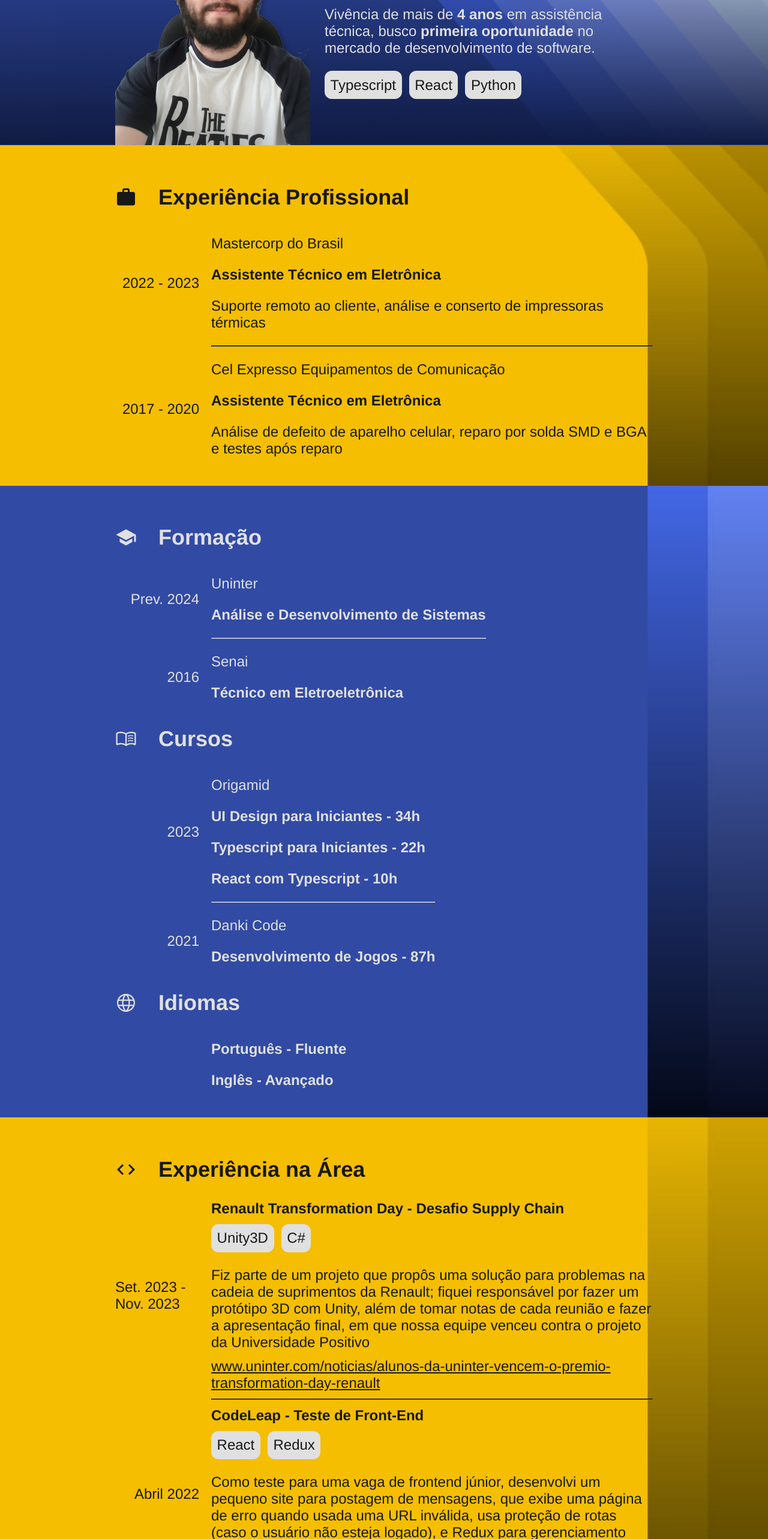
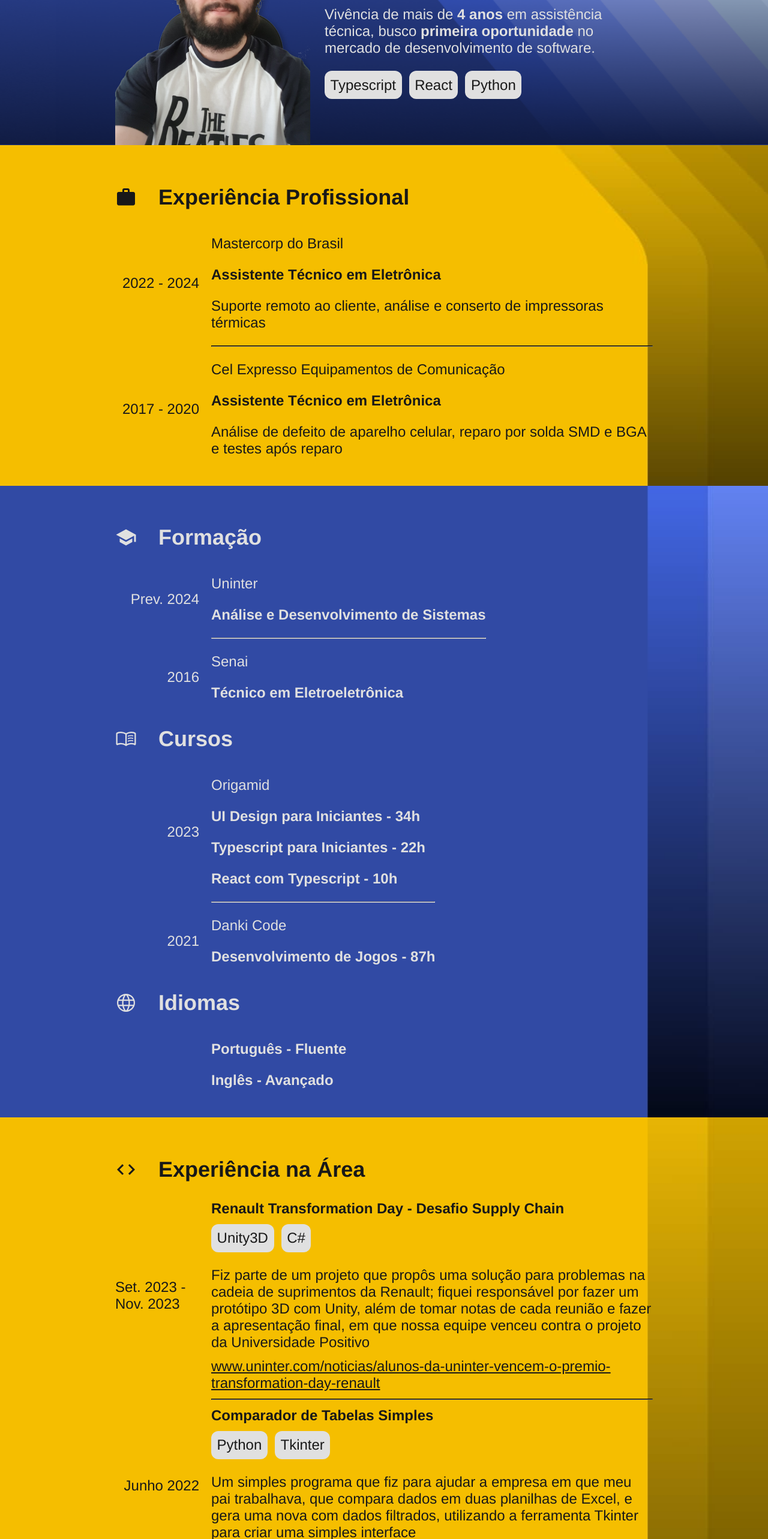
Before and after one commit to bcf513/PaginaPessoal, a React (Vite) app: page / in a window 1280 px wide. Shown: the part 234-2800 px from the top of the page at 60% size. Built offline with nearby package versions, Linux system fonts and the light colour scheme.

Commit message:
Inclusão de experiência
Inclusão de experiência na área e atualização do ano de trabalho na Mastercorp

```diff
--- a/src/Pages/Inicial/ExperienciaNaArea.tsx
+++ b/src/Pages/Inicial/ExperienciaNaArea.tsx
@@ -60,6 +60,16 @@ function ExperienciaNaArea() {
             <hr />
           </div>
           <Experiencia
+            projeto="Comparador de Tabelas Simples"
+            data="Junho 2022"
+            habilidades={["Python", "Tkinter"]}
+            descricao="Um simples programa que fiz para ajudar a empresa em que meu pai trabalhava, que compara dados em duas planilhas de Excel, e gera uma nova com dados filtrados, utilizando a ferramenta Tkinter para criar uma simples interface"
+            link="https://github.com/bcf513/ComparadorTabelasSimples"
+          />
+          <div className="divider-container">
+            <hr />
+          </div>
+          <Experiencia
             projeto="CodeLeap - Teste de Front-End"
             data="Abril 2022"
             habilidades={["React", "Redux"]}
--- a/src/Pages/Inicial/ExperienciaProfissional.tsx
+++ b/src/Pages/Inicial/ExperienciaProfissional.tsx
@@ -42,7 +42,7 @@ function ExperienciaProfissional() {
         </div>
         <div className="lista-cursos">
           <Experiencia
-            data="2022 - 2023"
+            data="2022 - 2024"
             funcao="Assistente Técnico em Eletrônica"
             empresa="Mastercorp do Brasil"
             descricao="Suporte remoto ao cliente, análise e conserto de impressoras térmicas"
```
